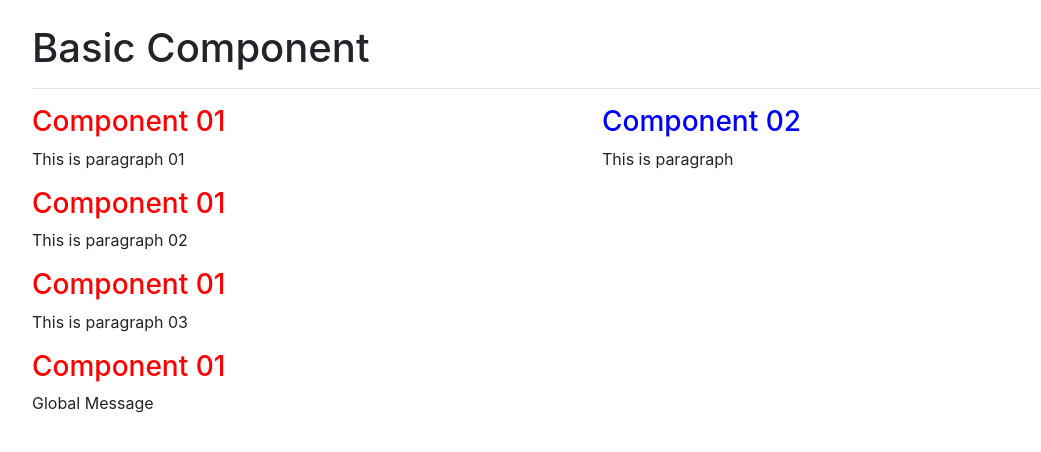
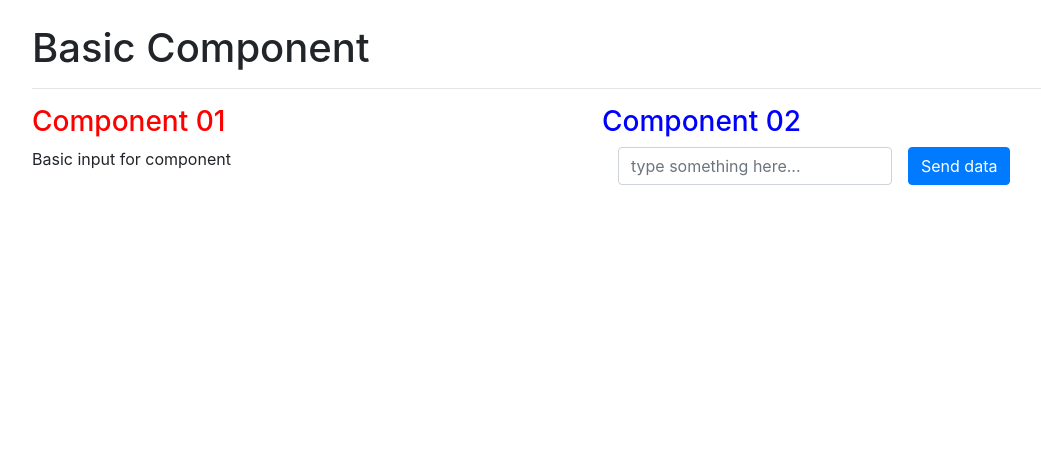
Before and after one commit to un4ckn0wl3z/basic-angular7, an Angular app: page / in a window 1280 px wide. Shown: the top 452 px of the page, without its empty margins (53-1094 px from the left). Built offline with nearby package versions, Linux system fonts and the light colour scheme.

Commit message:
play with output

```diff
--- a/src/app/app.component.html
+++ b/src/app/app.component.html
@@ -6,13 +6,10 @@
 
   <div class="row">
     <div class="col-sm">
-      <app-com01 message="This is paragraph 01"></app-com01>
-      <app-com01 message="This is paragraph 02"></app-com01>
-      <app-com01 message="This is paragraph 03"></app-com01>
       <app-com01 [message]="message"></app-com01>
     </div>
     <div class="col-sm">
-      <app-com02></app-com02>
+      <app-com02 (onMessage)="onMessage($event)" ></app-com02>
     </div>
   </div>
 
--- a/src/app/app.component.ts
+++ b/src/app/app.component.ts
@@ -1,3 +1,4 @@
+import { Input } from '@angular/core';
 
 import { Component } from '@angular/core';
 
@@ -7,5 +8,12 @@ import { Component } from '@angular/core';
   styleUrls: ['./app.component.css']
 })
 export class AppComponent {
-  message:string = 'Global Message';
+  message:string = 'Basic input for component';
+
+  // get output value from com2
+  onMessage(input: string){
+    //console.log('th is output from com2');
+    this.message = input;
+  }
+
 }
--- a/src/app/com02/com02.component.html
+++ b/src/app/com02/com02.component.html
@@ -1,2 +1,7 @@
 <h3>Component 02</h3>
-<p>This is paragraph</p>
+<form class="form-inline">
+    <div class="form-group mx-sm-3 mb-2">
+      <input type="text" class="form-control" id="input-data" placeholder="type something here...">
+    </div>
+    <button type="button" class="btn btn-primary mb-2" (click)="onSendData()" >Send data</button>
+  </form>
--- a/src/app/com02/com02.component.ts
+++ b/src/app/com02/com02.component.ts
@@ -1,4 +1,4 @@
-import { Component, OnInit } from '@angular/core';
+import { Component, OnInit, Output, EventEmitter } from '@angular/core';
 
 @Component({
   selector: 'app-com02',
@@ -7,9 +7,23 @@ import { Component, OnInit } from '@angular/core';
 })
 export class Com02Component implements OnInit {
 
+  @Output('onMessage') onMessage: EventEmitter<String> = new EventEmitter<string>();
+
   constructor() { }
 
   ngOnInit() {
   }
 
+  // send data
+  onSendData(){
+    const input = document.getElementById('input-data') as HTMLInputElement;
+    //console.log(input.value);
+    if(input.value.trim() != ''){
+      this.onMessage.emit(input.value);
+      input.value = '';
+    }else{
+      alert('pls type somtin.');
+    }
+  }
+
 }
```
